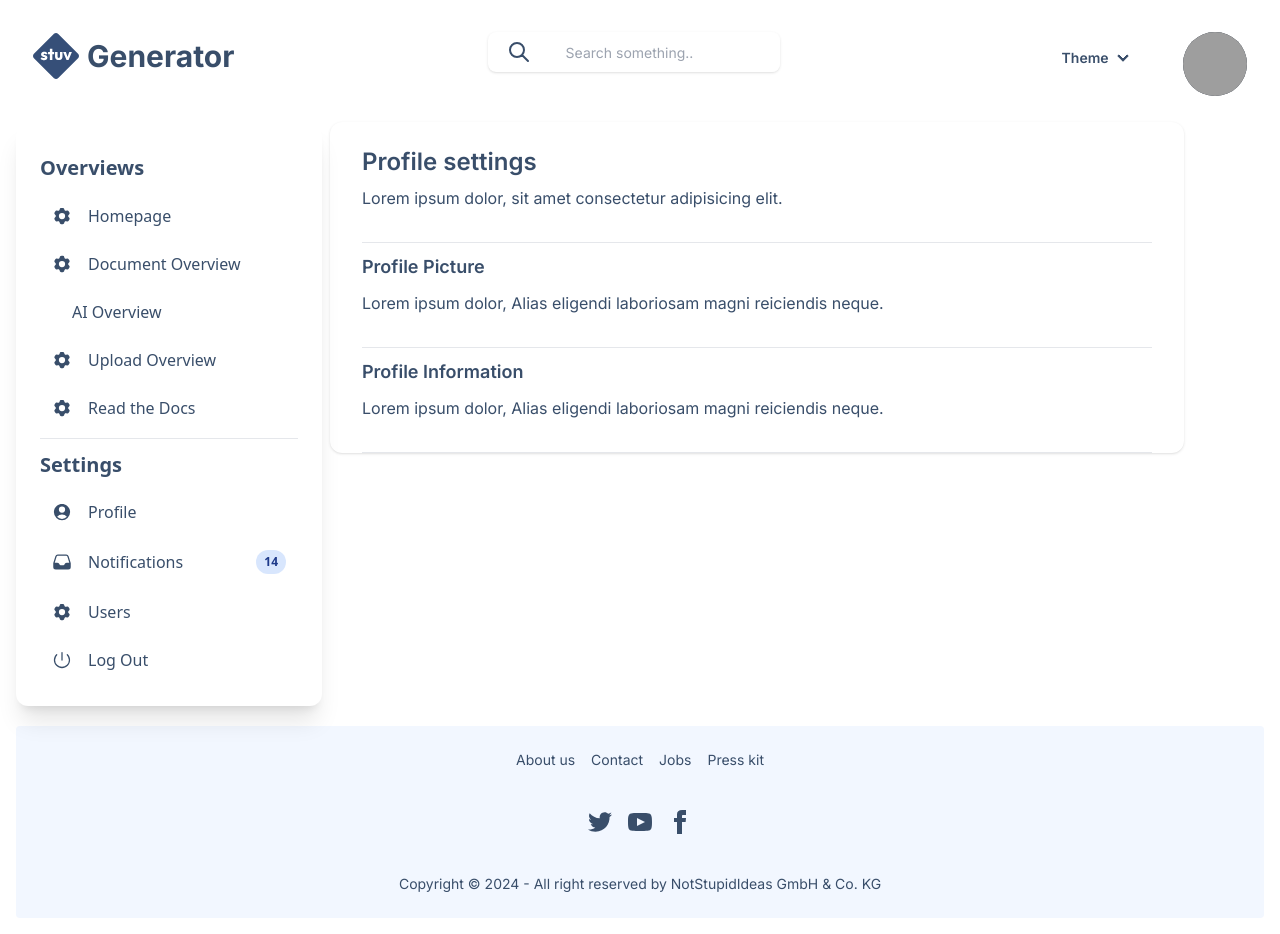
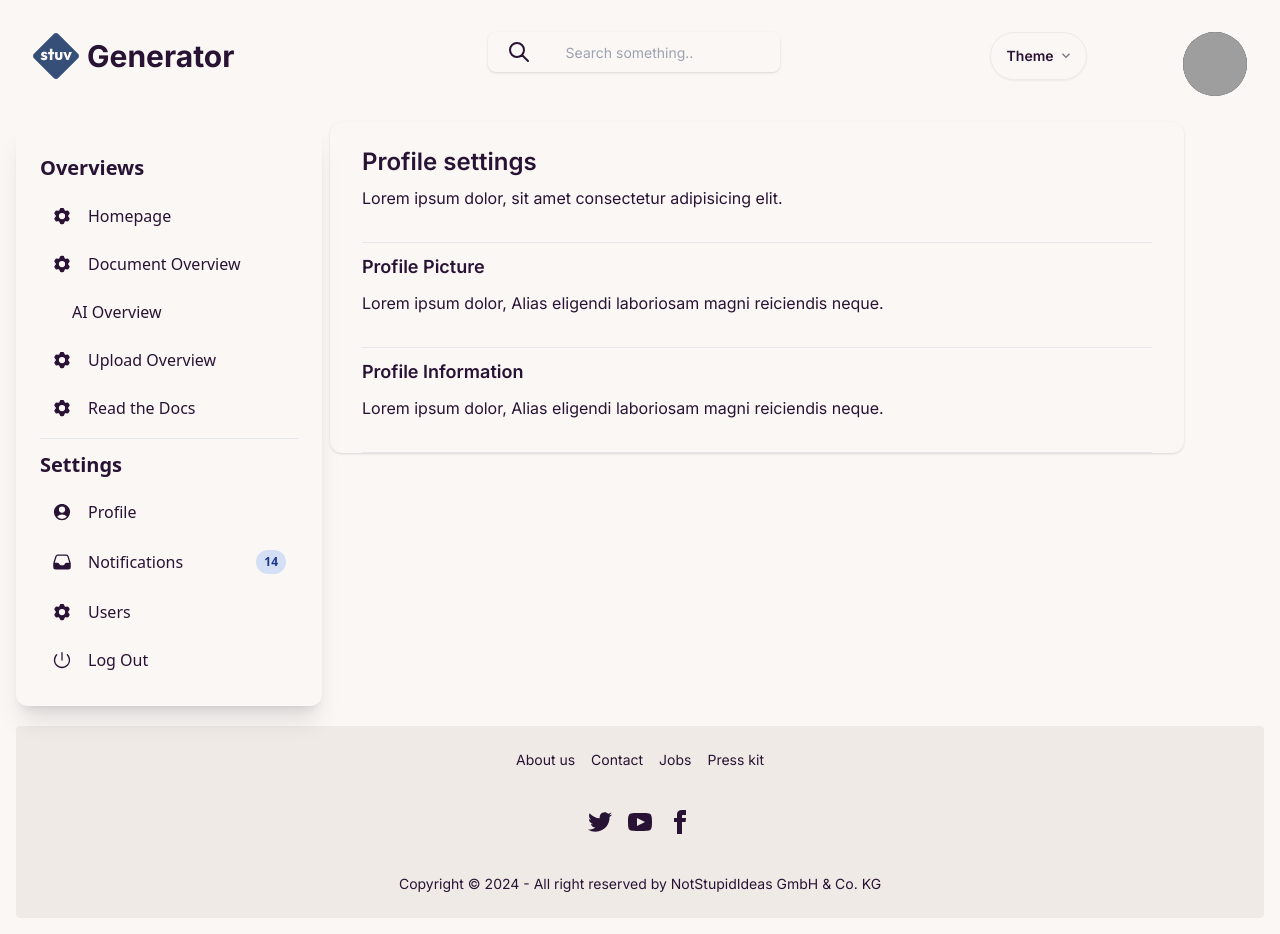
Before and after one commit to LarsBuechler/Stuv_Protokoll_Management, a Next.js app in the folder frontend/stuv_project/: page /Profile in a window 1280 px wide. Built offline with nearby package versions, Linux system fonts and the light colour scheme; grey boxes are pictures that could not be loaded.

Commit message:
Theme Change

```diff
--- a/frontend/stuv_project/app/components/Layout/Navbar/Navbar.tsx
+++ b/frontend/stuv_project/app/components/Layout/Navbar/Navbar.tsx
@@ -42,20 +42,21 @@ const Navbar = () => {
 
         <div className='col-start-6 col-end-10'>
             <div className='grid grid-cols-5 gap-4'>
-
-                <div className='col-start-3 col-end-4 ml-12'>
-                    <ul className="menu menu-horizontal dropdown-content">
-                        <li>
-                            <details>
-                            <summary className='text-sm font-semibold bg-base-100 hover:scale-105 hover:bg-base-200 text-base-content'>Theme</summary>
-                            <ul className='bg-base-100 text-base-content'>
-                                <li className='text-sm font-medium'><button className='hover:bg-white hover:text-black'>Light</button></li>
-                                <li className='text-sm font-medium'><button className='hover:bg-black hover:text-white'>Dark</button></li>
-                                <li className='text-sm font-medium'><button className=''><div></div></button></li>
-                            </ul>
-                            </details>
-                        </li>
-                    </ul>
+                <div className='col-start-3 col-end-4 relative w-max'>
+                    <div className="dropdown menu-dropdown">
+                        <div tabIndex={0} role="button" className="btn bg-base-100 hover:bg-base-200">
+                            Theme
+                            <svg width="12px" height="12px" className="h-2 w-2 fill-current opacity-60 inline-block" xmlns="http://www.w3.org/2000/svg" viewBox="0 0 2048 2048"><path d="M1799 349l242 241-1017 1017L7 590l242-241 775 775 775-775z"></path></svg>
+                        </div>
+                        <ul tabIndex={0} className="dropdown-content relative z-[50] p-2 shadow shadow-blue-gray-900/5 text-base-content bg-base-100 rounded-box w-52">
+                            <li><input type="radio" name="theme-dropdown" className="theme-controller btn btn-sm btn-block btn-ghost justify-start" aria-label="Default" value="cupcake"/></li>
+                            <li><input type="radio" name="theme-dropdown" className="theme-controller btn btn-sm btn-block btn-ghost justify-start" aria-label="Black" value="black"/></li>
+                            <li><input type="radio" name="theme-dropdown" className="theme-controller btn btn-sm btn-block btn-ghost justify-start" aria-label="Cyberpunk" value="cyberpunk"/></li>
+                            <li><input type="radio" name="theme-dropdown" className="theme-controller btn btn-sm btn-block btn-ghost justify-start" aria-label="Valentine" value="valentine"/></li>
+                            <li><input type="radio" name="theme-dropdown" className="theme-controller btn btn-sm btn-block btn-ghost justify-start" aria-label="Aqua" value="aqua"/></li>
+                            <li><input type="radio" name="theme-dropdown" className="theme-controller btn btn-sm btn-block btn-ghost justify-start" aria-label="Bumblebee" value="bumblebee"/></li>
+                        </ul>
+                    </div>
                 </div>
 
                 <div className='col-start-5 col-end-5'>
--- a/frontend/stuv_project/app/layout.tsx
+++ b/frontend/stuv_project/app/layout.tsx
@@ -1,6 +1,7 @@
 import type { Metadata } from 'next'
 import { Inter } from 'next/font/google'
 import './globals.css'
+
 
 
 const inter = Inter({ subsets: ['latin'] })
@@ -12,7 +13,7 @@ export const metadata: Metadata = {
 
 export default function RootLayout({children,}: {children: React.ReactNode}) {
   return (
-    <html lang="en" data-theme='winter'>
+    <html lang="en" data-theme='cupcake'>
       <body className={inter.className}>{children}
 
       </body>
```
